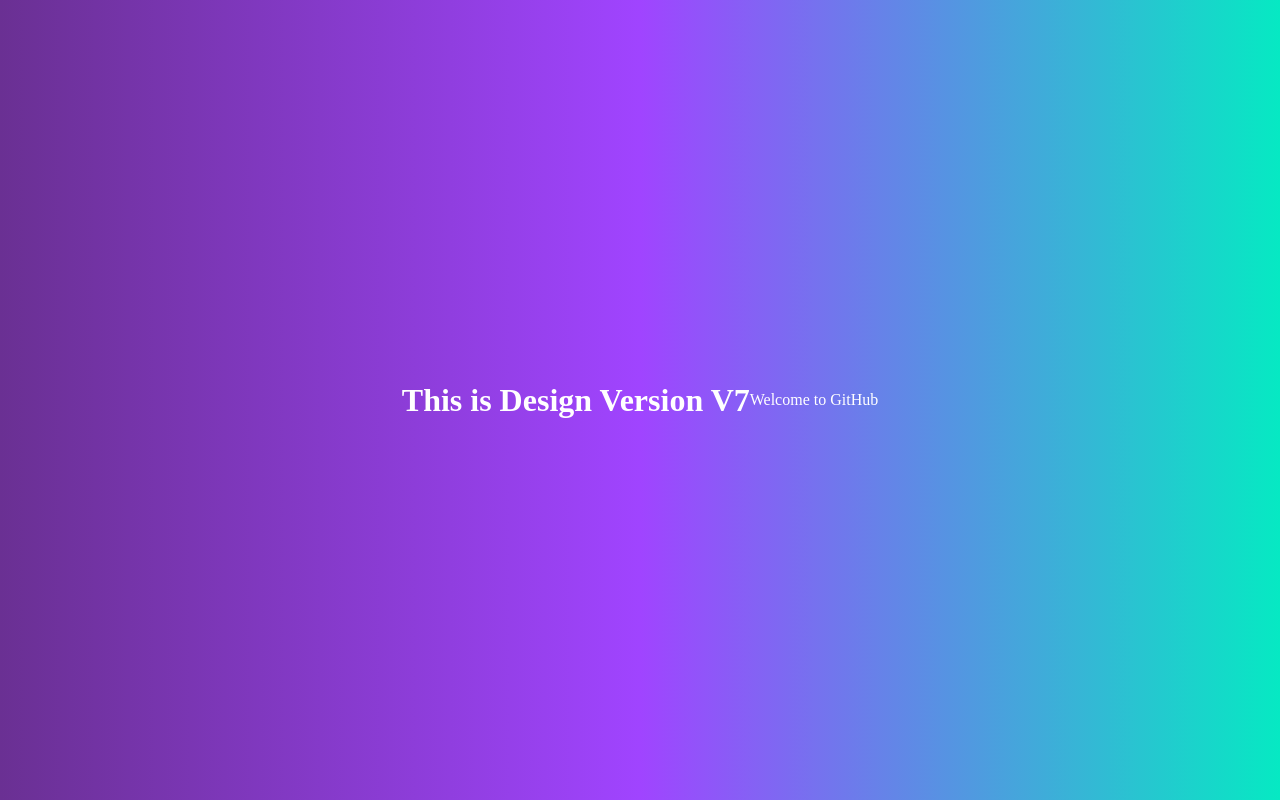
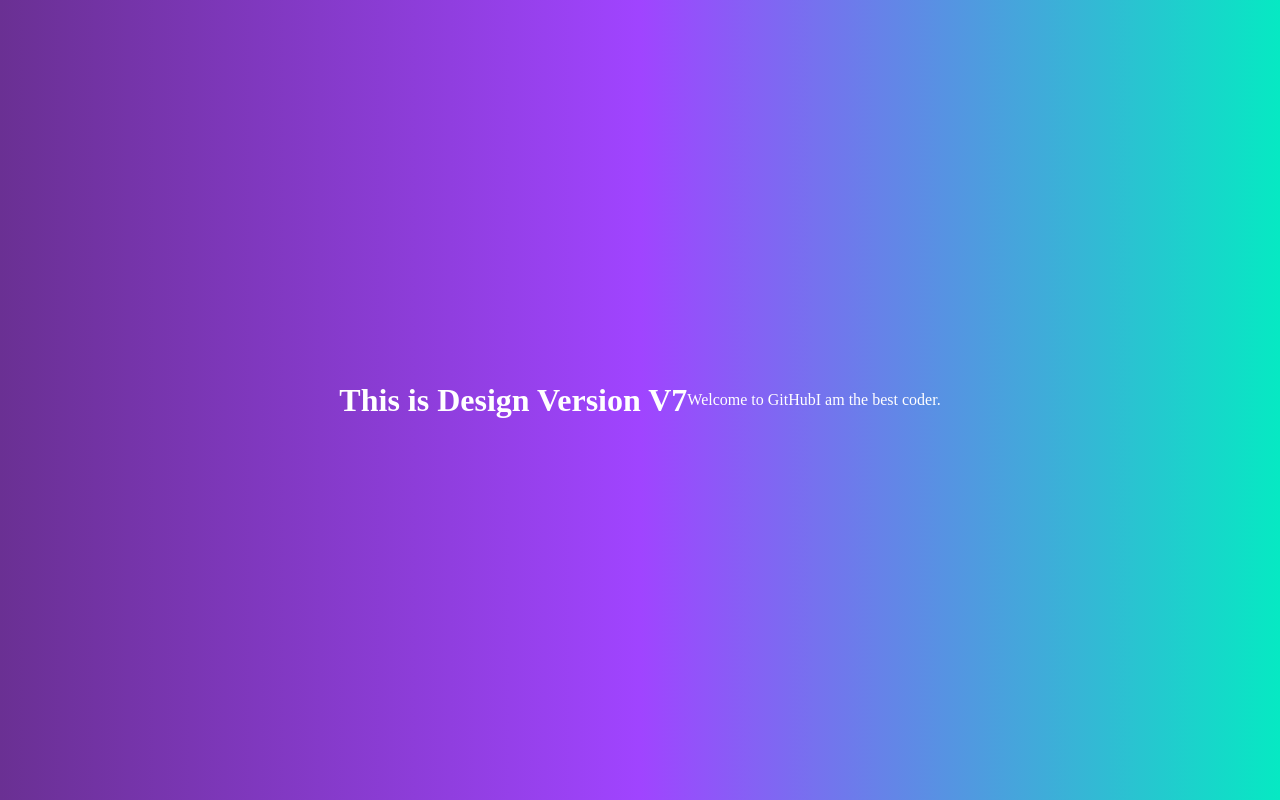
Before and after one commit to gitnoobiee/myrepo, a plain HTML site: page index.html in a window 1280 px wide. Drawn offline with Linux system fonts and the light colour scheme.

Commit message:
Next Code Improvement

```diff
--- a/index.html
+++ b/index.html
@@ -9,5 +9,6 @@
 <body>
     <h1>This is Design Version V7</h1>
     <p>Welcome to GitHub</p>
+    <p>I am the best coder.</p>
 </body>
 </html>
```
